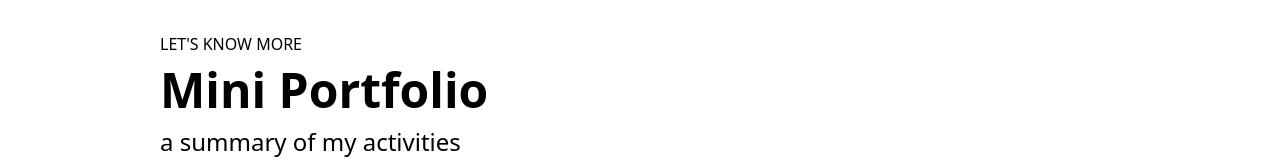
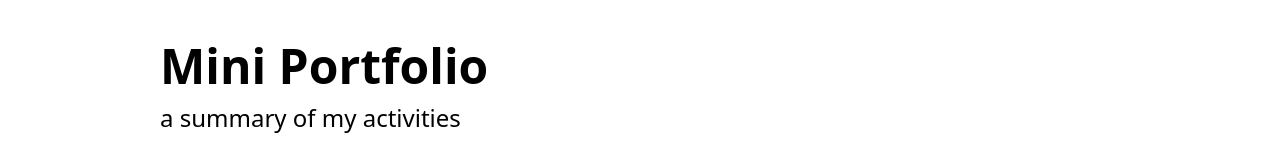
Before and after one commit to mnz1988/Portfolio, a Next.js app: page /portfolio in a window 1280 px wide. Shown: the top 160 px of the page. Built offline with nearby package versions, Linux system fonts and the light colour scheme.

Commit message:
bg for contact section

```diff
--- a/app/portfolio/page.tsx
+++ b/app/portfolio/page.tsx
@@ -27,7 +27,7 @@ export default function Page() {
       <div className='overflow-y-auto'>
         <div className='mx-auto flex w-full flex-col flex-wrap items-center md:flex-row lg:w-4/5'>
           <div className='flex w-full flex-col items-start justify-center p-8 text-center md:w-2/5 md:text-left'>
-            <p className='w-full uppercase'>Let&apos;s know more</p>
+            {/* <p className='w-full uppercase'>Let&apos;s know more</p> */}
             <h1 className='my-1 text-5xl font-bold leading-tight'>Mini Portfolio</h1>
             <p className='text-2xl leading-normal'>a summary of my activities</p>
           </div>
@@ -119,7 +119,7 @@ export default function Page() {
                   </div>
                 </div>
 
-                <div className="col-span-full pt-10 p-5 sm:col-span-3 lg:col-span-2 overflow-hidden relative dark:bg-gray-900 bg-white" >
+                <div className="col-span-full pt-10 p-5 sm:col-span-3 lg:col-span-2 overflow-hidden relative bg-white" >
                   <div>
                     <div className="relative flex items-center text-center">
                       <span className="w-full text-3xl text-transparent bg-clip-text bg-gradient-to-br from-blue-300 to-pink-600
```
